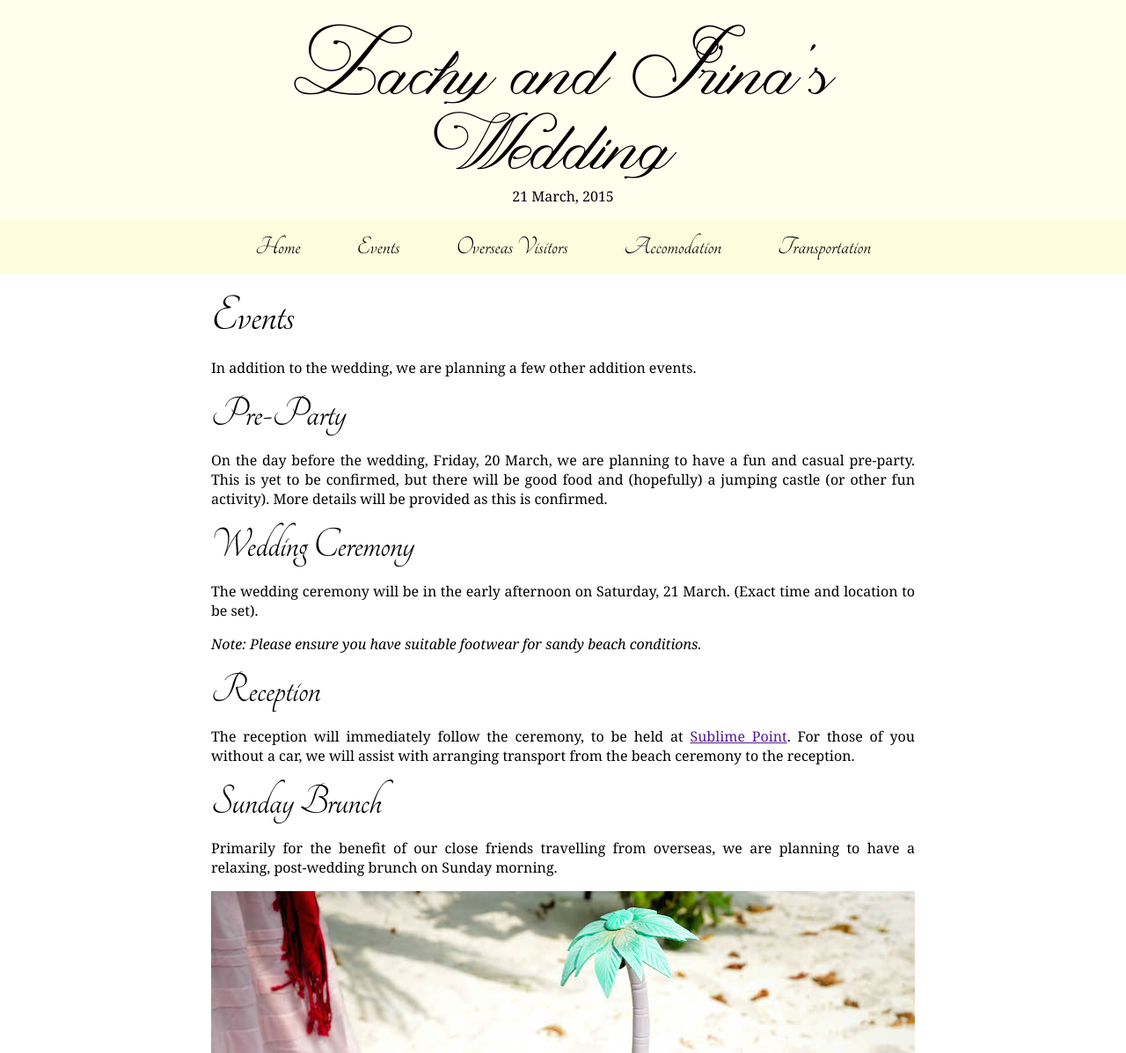
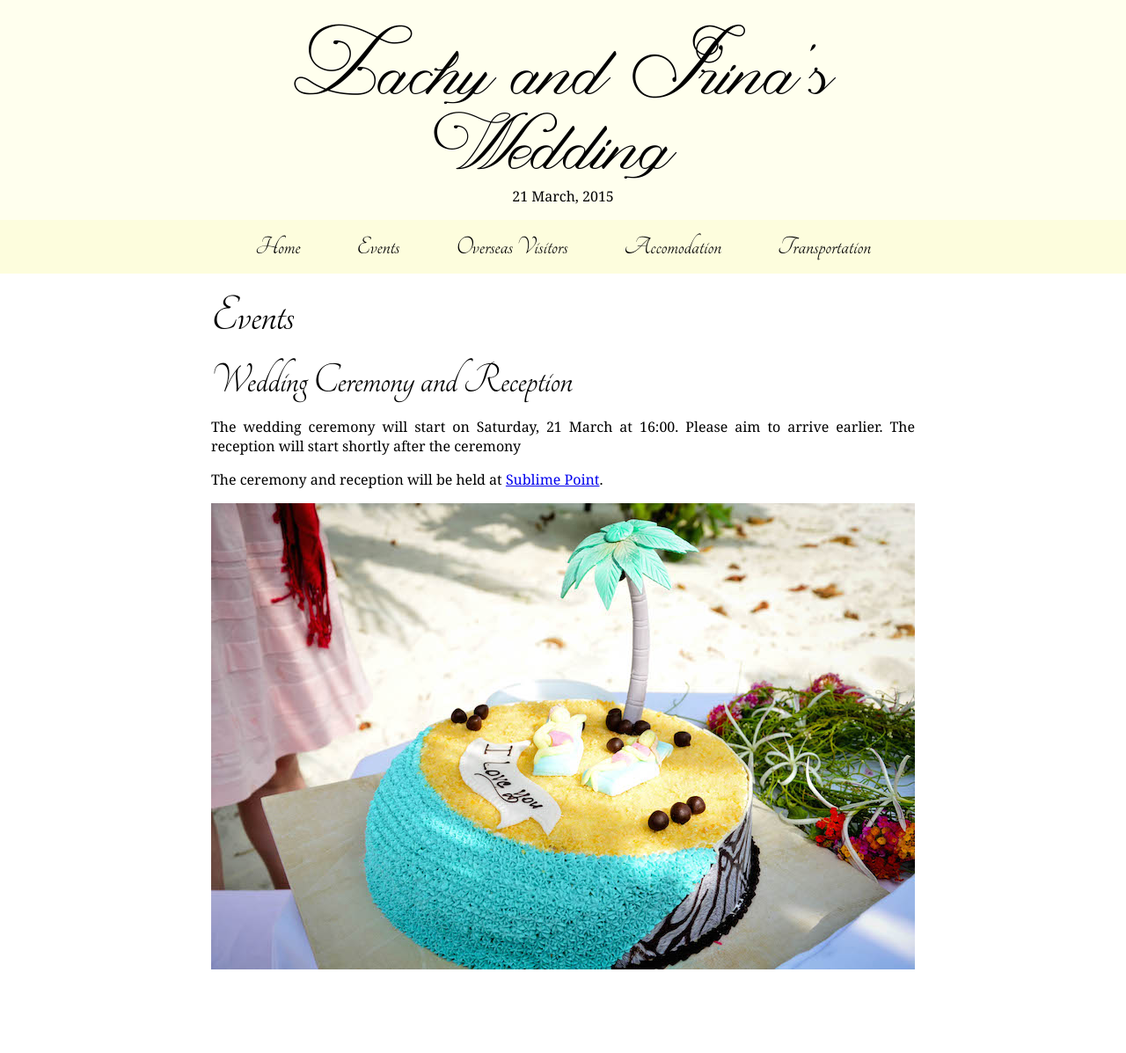
Before and after one commit to lachlanhunt/lachyandirina.com, a plain HTML site: page events.html in a window 1280 px wide. Shown: the top 1197 px of the page at 88% size. After the commit the page ends 1123 px from the top, so only its background shows below. Drawn offline with Linux system fonts and the light colour scheme.

Commit message:
Update events and add gitignore

```diff
--- a/events.html
+++ b/events.html
@@ -22,39 +22,15 @@
 </nav>
 <main>
 	<h1>Events</h1>
-	<p>In addition to the wedding, we are planning a few other addition events.</p>
 
 	<section>
-		<h1>Pre-Party</h1>
+		<h1>Wedding Ceremony and Reception</h1>
 
-		<p>On the day before the wedding, Friday, 20 March, we are planning to have a fun and casual
-		   pre-party.  This is yet to be confirmed, but there will be good food and (hopefully)
-		   a jumping castle (or other fun activity).  More details will be provided as this is confirmed.</p>
-	</section>
+		<p>The wedding ceremony will start on Saturday, 21 March at 16:00.  Please aim to arrive earlier.
+		   The reception will start shortly after the ceremony</p>
 
-	<section>
-		<h1>Wedding Ceremony</h1>
+		<p>The ceremony and reception will be held at <a href="http://www.sublimepoint.com.au/our-location/">Sublime Point</a>.</p>
 
-		<p>The wedding ceremony will be in the early afternoon on Saturday, 21 March. (Exact time and
-		location to be set).</p>
-
-		<p><em>Note: Please ensure you have suitable footwear for sandy beach conditions.</em></p>
-
-	</section>
-
-	<section>
-		<h1>Reception</h1>
-
-		<p>The reception will immediately follow the ceremony, to be held at <a href="">Sublime Point</a>.
-		   For those of you without a car, we will assist with arranging transport from the beach
-		   ceremony to the reception.</p>
-	</section>
-
-	<section>
-		<h1>Sunday Brunch</h1>
-
-		<p>Primarily for the benefit of our close friends travelling from overseas, we are planning
-		   to have a relaxing, post-wedding brunch on Sunday morning.</p>
 	</section>
 
 </main>
```
Also changed, not shown: index.html (+4 -6 lines), 1 other file.
